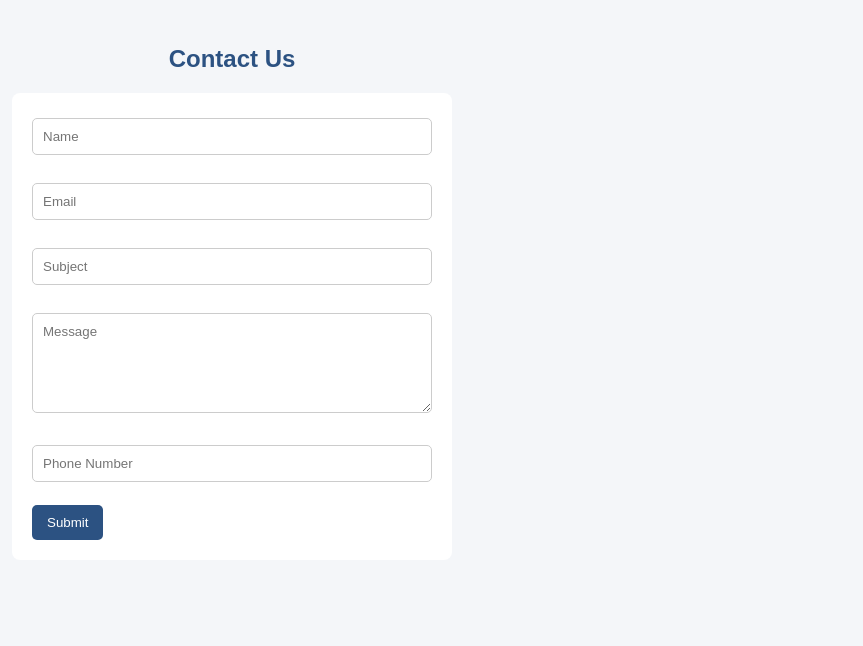
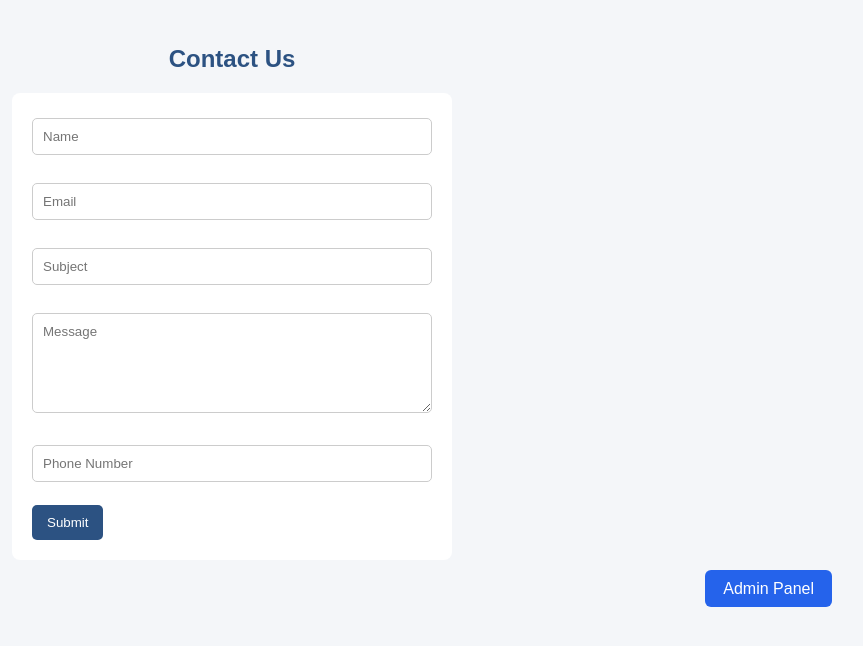
Before and after one commit to Ramyafuubktt/message-portal, a website: page Public/index.html in a window 1280 px wide. Shown: the whole page, without its empty margins (408-1271 px from the left). Drawn offline with Linux system fonts and the light colour scheme.

Commit message:
Update index.html

```diff
--- a/Public/index.html
+++ b/Public/index.html
@@ -18,6 +18,16 @@
     <input name="phone" placeholder="Phone Number" required><br><br>
     <button type="submit">Submit</button>
   </form>
+
+<div style="text-align: right; margin: 15px;">
+  <a href="/admin" style="
+    background: #2563eb;
+    color: white;
+    padding: 10px 18px;
+    border-radius: 6px;
+    text-decoration: none;
+  ">Admin Panel</a>
+</div>
 
   <p id="status"></p>
 
```
